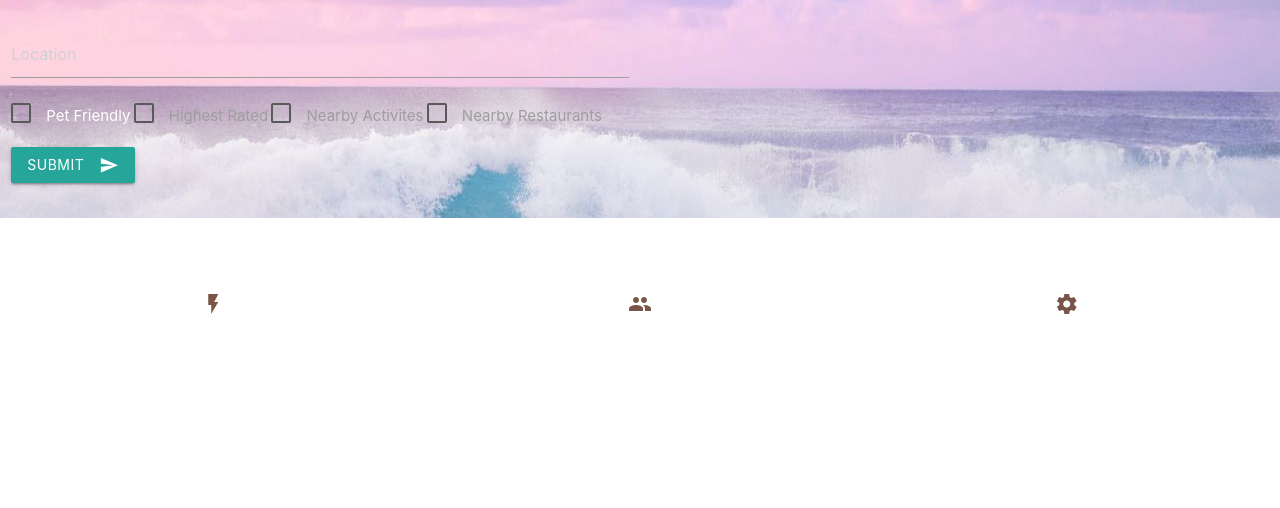
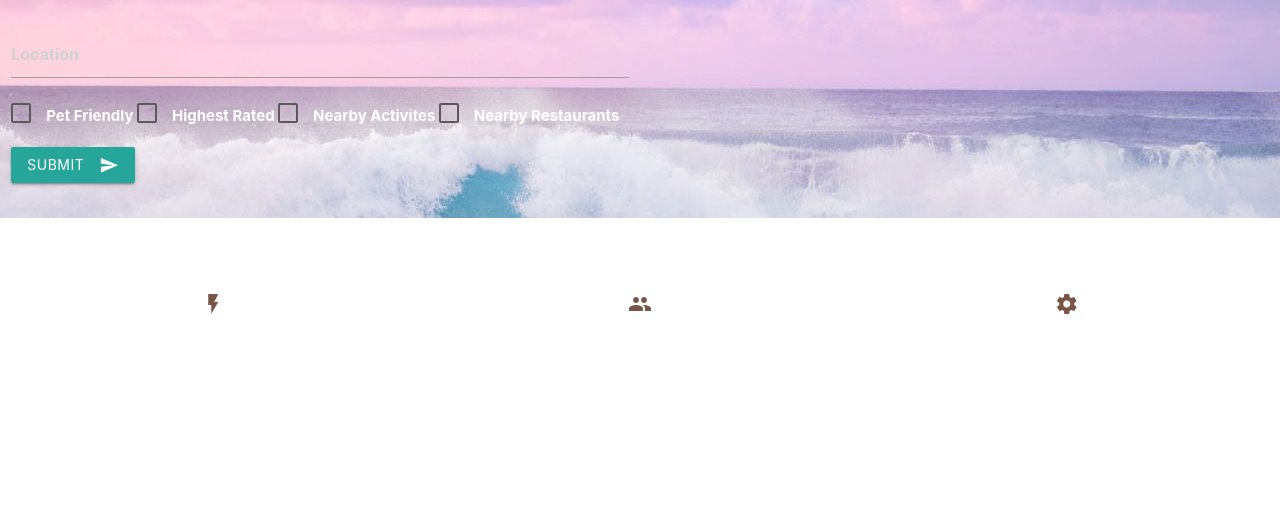
Before and after one commit to anthonyloredo5/Beachin-It, a plain HTML site: page index.html in a window 1280 px wide. Shown: the part 292-800 px from the top of the page. Drawn offline with nearby package versions, Linux system fonts and the light colour scheme; no server answers.

Commit message:
changed colors of text for visibility

```diff
--- a/css/style.css
+++ b/css/style.css
@@ -6,6 +6,12 @@ nav .brand-logo {
 #beach {
   text-shadow: 1px 1px 1px rgb(77, 72, 72);
 }
+
+#location {
+  font-weight: bold;
+  color: white;
+}
+
 
 p {
   line-height: 2rem;
--- a/index.html
+++ b/index.html
@@ -50,19 +50,19 @@
             <p>
               <label style="color: white">
                 <input type="checkbox" class="filled-in box1" />
-                <span>Pet Friendly</span>
+                <span><b>Pet Friendly</b></span>
               </label>
-              <label>
+              <label style="color: white">
                 <input type="checkbox" class="filled-in box2" />
-                <span>Highest Rated</span>
+                <span><b>Highest Rated</b></span>
               </label>
-              <label>
+              <label style="color: white">
                 <input type="checkbox" class="filled-in box3" />
-                <span>Nearby Activites</span>
+                <span><b>Nearby Activites</b></span>
               </label>
-              <label>
+              <label style="color: white">
                 <input type="checkbox" class="filled-in box4" />
-                <span>Nearby Restaurants</span>
+                <span><b>Nearby Restaurants</b></span>
               </label>
             </p>
             <button id="sButton" class="btn waves-effect waves-light " type="submit" name="action">Submit
@@ -119,7 +119,7 @@
     <div class="section no-pad-bot">
       <div class="container">
         <div class="row center">
-          <h5 class="header col s12 light">So you wann go somewhere that has ...</h5>
+          <h5 class="header col s12 light">So you wanna go somewhere that has ...</h5>
           <!-- add check box values to this -->
           <div class="checkBoxResults"></div>
         </div>
```
